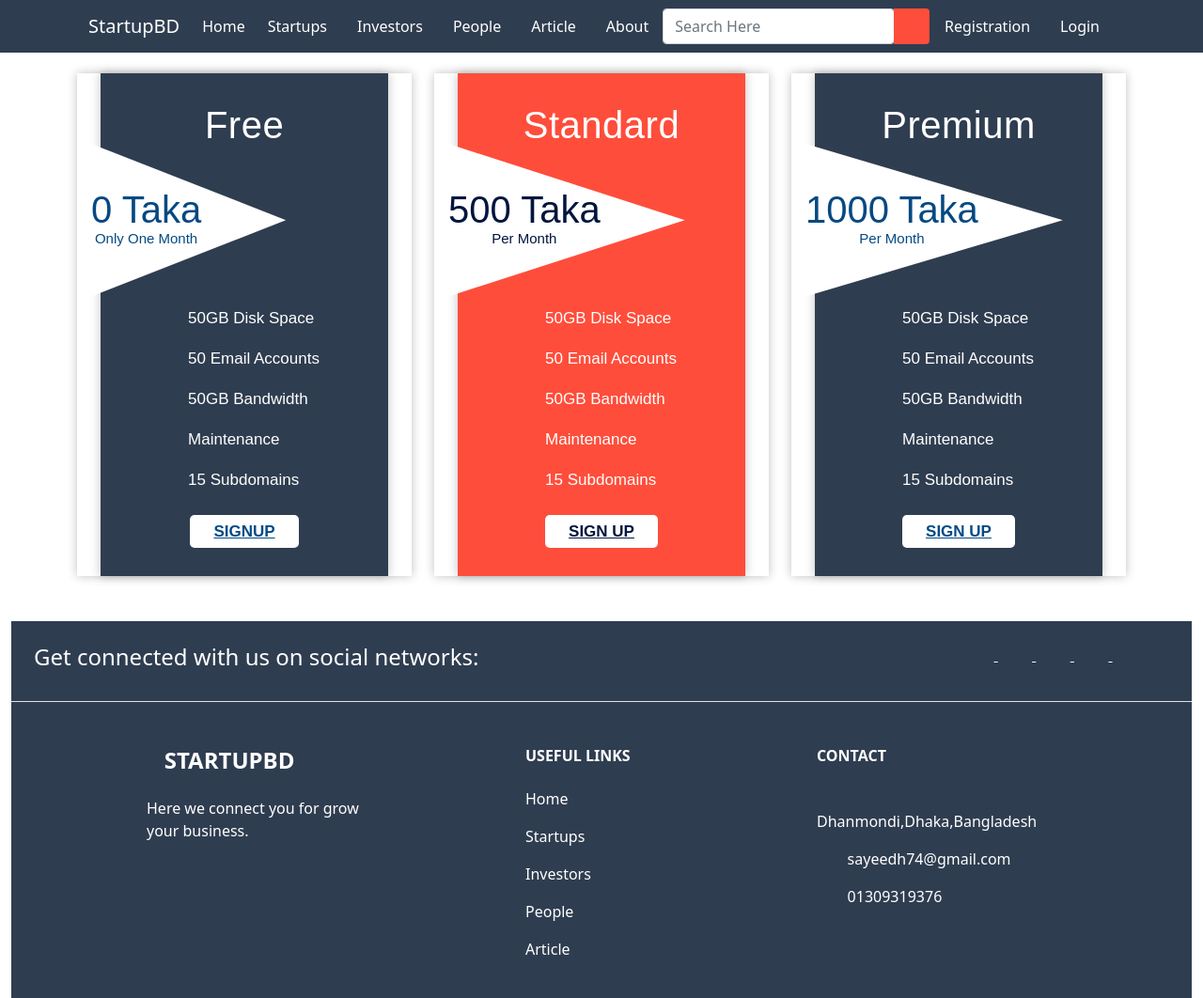
After one commit to Sayeedh784/startup_Project, a Django app: page /pricing/ in a window 1280 px wide. The commit adds this page. Shown: the whole page at 94% size. Run offline with Django 4.2, Linux system fonts and the light colour scheme; some libraries are stand-ins or nearby versions; some web fonts are replaced.

Commit message:
about&pricing

```diff
--- a/app/templates/app/base.html
+++ b/app/templates/app/base.html
@@ -54,6 +54,9 @@
               </li>
               <li class="nav-item mx-2">
                 <a href="{% url 'article' %}" class="nav-link text-white">Article</a>
+              </li>
+              <li class="nav-item mx-2">
+                <a href="{% url 'about' %}" class="nav-link text-white">About</a>
               </li>
             </ul>
 
@@ -153,7 +156,7 @@
                 <div class="col-md-3 col-lg-4 col-xl-3 mx-auto mb-4">
                   <!-- Content -->
                   <h4 class="text-uppercase fw-bold mb-4">
-                    <i class="fas fa-gem me-3"></i>StartupBD
+                  <i class="fa fa-rocket" style="font-size:24px"></i>StartupBD
                   </h4>
                   <p>
                     Here we connect you for grow your business.
--- /dev/null
+++ b/app/templates/app/pricing_table.html
@@ -0,0 +1,196 @@
+{% extends 'app/base.html' %}
+{% load static %}
+
+{% block title %}Pricing Table{% endblock title %}
+
+{% block main-content %}
+<style>
+  .pricingTable{
+    color: #fff;
+    font-family: 'Outfit', sans-serif;
+    text-align: center;
+    padding: 35px 35px;
+    position: relative;
+    z-index: 1;
+    box-shadow: 0 0 10px rgba(0,0,0,0.25);
+}
+.pricingTable:before{
+    content: '';
+    background-color: #2F3D50;
+    box-shadow: 0 0 10px rgba(0,0,0,0.25);
+    position: absolute;
+    left: 25px;
+    right: 25px;
+    top: 0;
+    bottom: 0;
+    z-index: -1;
+}
+.pricingTable .pricingTable-header{
+    text-align: left;
+    margin: 0 0 10px;
+}
+.pricingTable .title{
+    font-size: 40px;
+    font-weight: 400;
+    letter-spacing: 0.5px;
+    line-height: 40px;
+    text-align: center;
+    text-transform: capitalize;
+    margin: 0;
+}
+.pricingTable .price-value{
+    color: #054982;
+    background-color: #fff;
+    text-align: center;
+    padding: 50px 90px 50px 0;
+    margin: 0 0 0 -20px;
+    display: inline-block;
+    clip-path: polygon(0 0, 100% 50%, 0 100%);
+}
+.pricingTable .price-value .amount{
+    font-size: 40px;
+    font-weight: 300;
+    line-height: 40px;
+    display: block;
+}
+.pricingTable .price-value .duration{
+    font-size: 15px;
+    text-transform: capitalize;
+    display: block;
+}
+.pricingTable .pricing-content{
+    text-align: left;
+    padding: 0;
+    margin: 0 0 30px;
+    list-style: none;
+    display: inline-block;
+}
+.pricingTable .pricing-content li{
+    font-size: 17px;
+    line-height: 25px;
+    text-transform: capitalize;
+    padding: 0 0 0 20px;
+    margin: 0 0 18px;
+    position: relative;
+}
+.pricingTable .pricing-content li:last-child{ margin: 0; }
+.pricingTable .pricing-content li:before{
+    content: "\f00c";
+    color: #59af23;
+    font-family: "Font Awesome 5 free";
+    font-size: 14px;
+    font-weight: 900;
+    position: absolute;
+    top: 1px;
+    left: 0;
+}
+.pricingTable .pricing-content li.disable:before{
+    content: "\f00d";
+    color: #DD434E;
+}
+.pricingTable .pricingTable-signup a{
+    color: #004b86;
+    background: #fff;
+    font-size: 17px;
+    font-weight: 600;
+    text-transform: uppercase;
+    padding: 8px 25px;
+    border-radius: 5px;
+    transition: all 0.3s;
+}
+.pricingTable .pricingTable-signup a:hover{ text-shadow: 3px 3px 3px rgba(0, 0, 0, 0.6); }
+.pricingTable.darkblue:before{ background-color: #FF4D3B; }
+.pricingTable.darkblue .price-value,
+.pricingTable.darkblue .pricingTable-signup a{
+    color: #02153e;
+}
+.pricingTable.gray:before{ background-color: #262626; }
+.pricingTable.gray .price-value,
+.pricingTable.gray .pricingTable-signup a{
+    color: #262626;
+}
+@media only screen and (max-width: 990px){
+    .pricingTable{ margin: 0 10px 40px; }
+}
+
+</style>
+
+  <div class="container my-5" style="padding-top: 30px;">
+    <div class="row">
+      <div class="col-md-4 col-sm-4">
+        <div class="pricingTable">
+          <div class="pricingTable-header">
+            <h3 class="title">Free</h3>
+            <div class="price-value">
+              <span class="amount">0 Taka</span>
+              <span class="duration">Only one month</span>
+            </div>
+          </div>
+          <ul class="pricing-content">
+            <li>50GB Disk Space</li>
+            <li>50 Email Accounts</li>
+            <li>50GB Bandwidth</li>
+            <li class="disable">Maintenance</li>
+            <li class="disable">15 Subdomains</li>
+          </ul>
+          <div class="pricingTable-signup">
+            {% if request.user.is_startup%}
+            <a href="{% url 'startup-profile' user.id %}">Active</a>
+            {% elif request.user.is_investor %}
+            <a href="{% url 'investor-profile' user.id %}">Active</a>
+            {% elif request.user.is_customer %}
+            <a href="{% url 'customer_profile' user.id %}">Active</a>
+            {% else %}
+            <a href="{% url 'register' %}">Signup</a>
+            {% endif %}
+          </div>
+        </div>
+      </div>
+      <div class="col-md-4 col-sm-4">
+        <div class="pricingTable darkblue">
+          <div class="pricingTable-header">
+            <h3 class="title">Standard</h3>
+            <div class="price-value">
+              <span class="amount">500 Taka</span>
+              <span class="duration">Per Month</span>
+            </div>
+          </div>
+          <ul class="pricing-content">
+            <li>50GB Disk Space</li>
+            <li>50 Email Accounts</li>
+            <li>50GB Bandwidth</li>
+            <li>Maintenance</li>
+            <li class="disable">15 Subdomains</li>
+          </ul>
+          <div class="pricingTable-signup">
+            <a href="#">Sign Up</a>
+          </div>
+        </div>
+      </div>
+      <div class="col-md-4 col-sm-4">
+        <div class="pricingTable">
+          <div class="pricingTable-header">
+            <h3 class="title">Premium</h3>
+            <div class="price-value">
+              <span class="amount">1000 Taka</span>
+              <span class="duration">Per Month</span>
+            </div>
+          </div>
+          <ul class="pricing-content">
+            <li>50GB Disk Space</li>
+            <li>50 Email Accounts</li>
+            <li>50GB Bandwidth</li>
+            <li class="disable">Maintenance</li>
+            <li class="disable">15 Subdomains</li>
+          </ul>
+          <div class="pricingTable-signup">
+            <a href="#">Sign Up</a>
+          </div>
+        </div>
+      </div>
+
+    </div>
+  </div>
+
+
+{% endblock main-content %}
--- a/app/templates/app/startup_profile.html
+++ b/app/templates/app/startup_profile.html
@@ -223,7 +223,7 @@
 
         <div class="col-md-4">
           <div class="card" id="card">
-            <img src="{{ startup.person2_image.url }}" height="50%" alt="John"
+            <img src="{{ startup.person2_image.url }}"  alt="John"
               style="width:100%; height: 200px;">
             <h2>{{startup.person2_name}}</h2>
             <p class="title" id="title">{{startup.person2}}</p>
--- a/app/urls.py
+++ b/app/urls.py
@@ -9,7 +9,9 @@ from django.contrib.auth import views as auth_views
 
 urlpatterns = [
     path('', views.home,name="home"),
+    path('about/',views.about,name="about"),
     path('register/',views.register, name='register'),
+    path('pricing/',views.pricing,name="pricing"),
     path('customer_register/',views.customer_register.as_view(), name='customer_register'),
     path('startup_register/',views.startup_register.as_view(), name='startup_register'),
     path('investor_register/',views.investor_register.as_view(), name='investor_register'),
--- a/app/views.py
+++ b/app/views.py
@@ -1,3 +1,4 @@
+from concurrent.futures import thread
 from itertools import chain
 from django.db.models import Q
 from django.http import HttpResponse, request
@@ -43,7 +44,10 @@ def home(request):
               'startups':startup,'investors':investor,'customer':customer }
   return render(request,'app/home.html',context)
 
-
+def about(request):
+  return render(request,'app/about.html')
+def pricing(request):
+  return render(request, 'app/pricing_table.html')
 def register(request):
     return render(request, 'app/register.html')
 
@@ -150,11 +154,14 @@ def profile(request,pk):
     customer = CustomerInfo.objects.get(user_id=request.user.id)
     return render(request, 'app/customer_profile.html', {'customer': customer})
 
-def startup_profile(request,pk):
+
+def startup_profile(request, pk):
   startup = StartupInfo.objects.get(pk=pk)
   reviews = ReviewRating.objects.filter(startup_id=startup.id, status=True)
   count = reviews.count()
-  return render(request, 'app/startup_profile.html', {'startup': startup, 'reviews': reviews, 'count': count})
+  thread = ThreadModel.objects.filter(pk=pk)
+  message_list = MessageModel.objects.filter(thread__pk__contains=pk)
+  return render(request, 'app/startup_profile.html', {'startup': startup, 'reviews': reviews, 'count': count,'thrad':thread ,'message_list': message_list})
 
 def startup_home(request):
   startups = StartupInfo.objects.all()
@@ -171,7 +178,9 @@ def investor_profile(request,pk):
   investor = Investorinfo.objects.get(pk=pk)
   reviews = InvestorReviewRating.objects.filter(investor_id=investor.id, status=True)
   count = reviews.count()
-  return render(request, 'app/investor_profile.html', {'investor': investor, 'reviews': reviews, 'count': count})
+  thread = ThreadModel.objects.filter(pk=pk)
+  message_list = MessageModel.objects.filter(thread__pk__contains=pk)
+  return render(request, 'app/investor_profile.html', {'investor': investor, 'reviews': reviews, 'count': count,'thread':thread,'message_list':message_list})
 
 def investor_home(request):
   investors = Investorinfo.objects.all()
@@ -321,6 +330,7 @@ class CreateThread(View):
 
                 return redirect('thread', pk=thread.pk)
         except:
+            messages.error(request, 'Invalid username!!')
             return redirect('create-thread')
 
 
@@ -336,7 +346,6 @@ class ThreadView(View):
         }
 
         return render(request, 'app/thread.html', context)
-
 
 class CreateMessage(View):
     def post(self, request, pk, *args, **kwargs):
```
Also changed, not shown: app/admin.py (+8 -0 lines), app/templates/app/about.html (added, +74 -0 lines), app/templates/app/thread.html (+10 -7 lines), app/static/app/images/banner/about_us.png (added), app/static/app/images/banner/no_image.jpg (added), app/static/app/images/banner/pic 3.jpg (added), app/static/app/images/banner/pic2.jpg (added), app/static/app/images/banner/pic4.jpg (added), app/static/app/images/banner/pic5.jpg (added), app/static/app/images/banner1/about.png (added), db.sqlite3.
